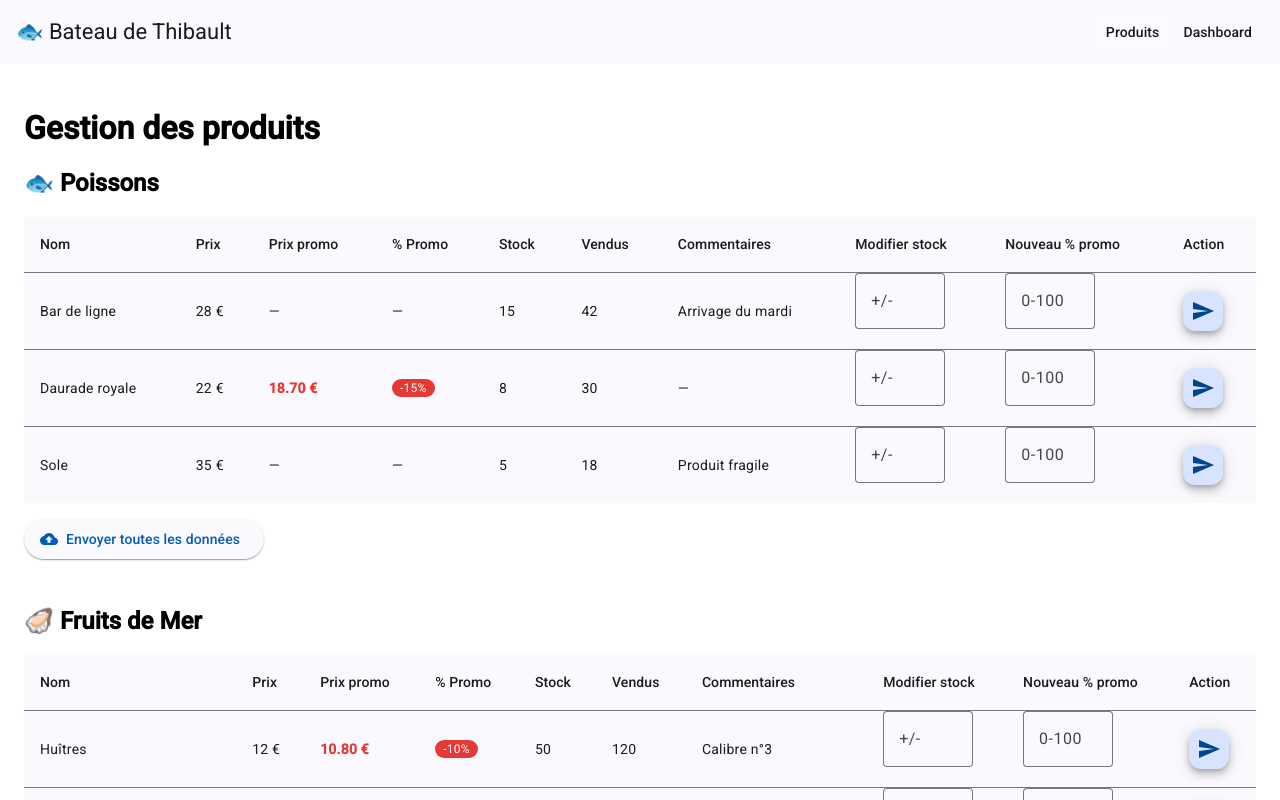
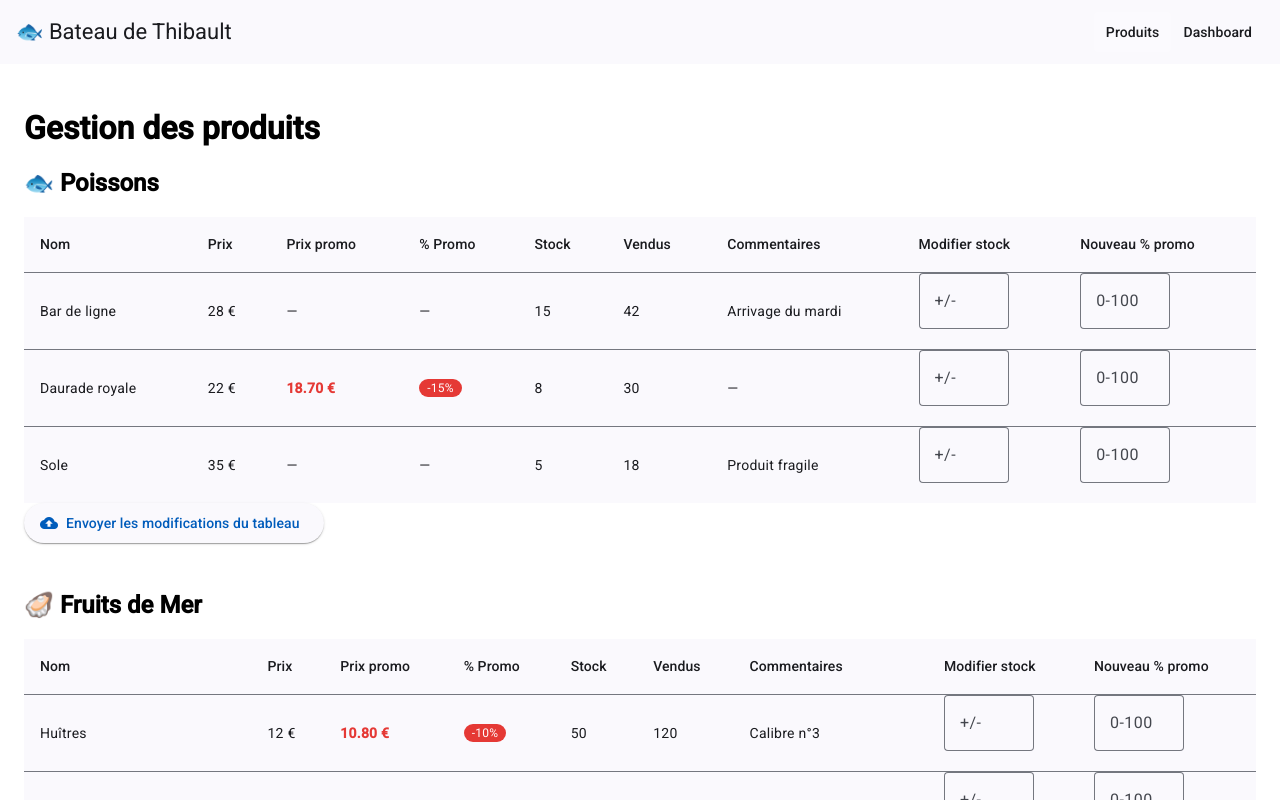
Before and after one commit to Ldacosta7/bateau-thibault-backoffice, an Angular app: page /produits in a window 1280 px wide. Shown: the top 800 px of the page. Built offline with nearby package versions, Linux system fonts and the light colour scheme.

Commit message:
feat: un bouton par tableau pour envoyer toutes les modifications

```diff
--- a/src/app/pages/produits/produits.component.html
+++ b/src/app/pages/produits/produits.component.html
@@ -1,11 +1,9 @@
 <h1>Gestion des produits</h1>
 
-<!-- BLOC RÉUTILISABLE PAR CATÉGORIE -->
 <ng-container *ngTemplateOutlet="tableauProduits; context: { $implicit: poissons, titre: '🐟 Poissons' }"></ng-container>
 <ng-container *ngTemplateOutlet="tableauProduits; context: { $implicit: fruitsDesMer, titre: '🦪 Fruits de Mer' }"></ng-container>
 <ng-container *ngTemplateOutlet="tableauProduits; context: { $implicit: crustaces, titre: '🦞 Crustacés' }"></ng-container>
 
-<!-- TEMPLATE DU TABLEAU -->
 <ng-template #tableauProduits let-liste let-titre="titre">
   <section class="tableau-section">
     <h2>{{ titre }}</h2>
@@ -58,9 +56,9 @@
         <th mat-header-cell *matHeaderCellDef>Modifier stock</th>
         <td mat-cell *matCellDef="let pf">
           <mat-form-field appearance="outline" class="champ-modif">
-            <input matInput type="number" placeholder="+/-" [(ngModel)]="pf.stockDelta" [class.champ-erreur]="pf.erreurStock">
+            <input matInput type="number" placeholder="+/-" [(ngModel)]="pf.stockDelta">
           </mat-form-field>
-          <mat-error *ngIf="pf.erreurStock" class="msg-erreur">{{ pf.erreurStock }}</mat-error>
+          <span *ngIf="pf.erreurStock" class="msg-erreur">{{ pf.erreurStock }}</span>
         </td>
       </ng-container>
 
@@ -68,18 +66,9 @@
         <th mat-header-cell *matHeaderCellDef>Nouveau % promo</th>
         <td mat-cell *matCellDef="let pf">
           <mat-form-field appearance="outline" class="champ-modif">
-            <input matInput type="number" placeholder="0-100" [(ngModel)]="pf.nouveauPourcentage" [class.champ-erreur]="pf.erreurPromo">
+            <input matInput type="number" placeholder="0-100" [(ngModel)]="pf.nouveauPourcentage">
           </mat-form-field>
-          <mat-error *ngIf="pf.erreurPromo" class="msg-erreur">{{ pf.erreurPromo }}</mat-error>
-        </td>
-      </ng-container>
-
-      <ng-container matColumnDef="action">
-        <th mat-header-cell *matHeaderCellDef>Action</th>
-        <td mat-cell *matCellDef="let pf">
-          <button mat-mini-fab color="primary" (click)="envoyerLigne(pf)" title="Envoyer">
-            <mat-icon>send</mat-icon>
-          </button>
+          <span *ngIf="pf.erreurPromo" class="msg-erreur">{{ pf.erreurPromo }}</span>
         </td>
       </ng-container>
 
@@ -87,8 +76,13 @@
       <tr mat-row *matRowDef="let row; columns: colonnes;"></tr>
     </table>
 
-    <button mat-raised-button color="accent" class="btn-tout-envoyer" (click)="toutEnvoyer(liste)">
-      <mat-icon>cloud_upload</mat-icon> Envoyer toutes les données
-    </button>
+    <!-- UN SEUL BOUTON PAR TABLEAU -->
+    <div class="barre-action">
+      <button mat-raised-button color="primary" (click)="toutEnvoyer(liste)">
+        <mat-icon>cloud_upload</mat-icon>
+        Envoyer les modifications du tableau
+      </button>
+    </div>
+
   </section>
 </ng-template>
--- a/src/app/pages/produits/produits.component.ts
+++ b/src/app/pages/produits/produits.component.ts
@@ -5,7 +5,6 @@ import { MatTableModule } from '@angular/material/table';
 import { MatInputModule } from '@angular/material/input';
 import { MatButtonModule } from '@angular/material/button';
 import { MatIconModule } from '@angular/material/icon';
-import { MatChipsModule } from '@angular/material/chips';
 import { MatSnackBarModule, MatSnackBar } from '@angular/material/snack-bar';
 import { Produit } from '../../core/models/produit.model';
 import { ProduitsService } from '../../core/services/produits.service';
@@ -23,14 +22,14 @@ interface ProduitForm {
   standalone: true,
   imports: [
     CommonModule, FormsModule, MatTableModule, MatInputModule,
-    MatButtonModule, MatIconModule, MatChipsModule, MatSnackBarModule
+    MatButtonModule, MatIconModule, MatSnackBarModule
   ],
   templateUrl: './produits.component.html',
   styleUrl: './produits.component.css'
 })
 export class ProduitsComponent implements OnInit {
 
-  colonnes = ['nom', 'prix', 'prixPromo', 'pourcentage', 'stock', 'vendus', 'commentaires', 'modifStock', 'modifPromo', 'action'];
+  colonnes = ['nom', 'prix', 'prixPromo', 'pourcentage', 'stock', 'vendus', 'commentaires', 'modifStock', 'modifPromo'];
 
   poissons: ProduitForm[] = [];
   fruitsDesMer: ProduitForm[] = [];
@@ -57,44 +56,36 @@ export class ProduitsComponent implements OnInit {
     return promo.toFixed(2) + ' €';
   }
 
-  validerLigne(pf: ProduitForm): boolean {
-    let valide = true;
+  toutEnvoyer(liste: ProduitForm[]): void {
+    // Validation de toutes les lignes d'abord
+    let toutValide = true;
+    liste.forEach(pf => {
       pf.erreurStock = '';
       pf.erreurPromo = '';
 
       if (pf.stockDelta !== null) {
         if (isNaN(pf.stockDelta)) {
-        pf.erreurStock = 'Nombre invalide'; valide = false;
+          pf.erreurStock = 'Nombre invalide'; toutValide = false;
         } else if (pf.produit.quantiteStock + pf.stockDelta < 0) {
-        pf.erreurStock = 'Stock ne peut pas être négatif'; valide = false;
+          pf.erreurStock = 'Stock ne peut pas être négatif'; toutValide = false;
         }
       }
       if (pf.nouveauPourcentage !== null) {
         if (isNaN(pf.nouveauPourcentage)) {
-        pf.erreurPromo = 'Nombre invalide'; valide = false;
+          pf.erreurPromo = 'Nombre invalide'; toutValide = false;
         } else if (pf.nouveauPourcentage < 0 || pf.nouveauPourcentage > 100) {
-        pf.erreurPromo = 'Entre 0 et 100'; valide = false;
+          pf.erreurPromo = 'Entre 0 et 100'; toutValide = false;
         }
       }
-    return valide;
+    });
+
+    if (!toutValide) {
+      this.snackBar.open('❌ Corrige les erreurs avant d\'envoyer', 'Fermer', { duration: 3000 });
+      return;
     }
 
-  envoyerLigne(pf: ProduitForm): void {
-    if (!this.validerLigne(pf)) return;
-    const changes: Partial<Produit> = {};
-    if (pf.stockDelta !== null) changes.quantiteStock = pf.produit.quantiteStock + pf.stockDelta;
-    if (pf.nouveauPourcentage !== null) {
-      changes.pourcentagePromotion = pf.nouveauPourcentage;
-      changes.enPromotion = pf.nouveauPourcentage > 0;
-    }
-    this.produitsService.updateProduit(pf.produit.id, changes);
-    this.chargerProduits();
-    this.snackBar.open('✅ Produit mis à jour !', 'Fermer', { duration: 3000 });
-  }
-
-  toutEnvoyer(liste: ProduitForm[]): void {
-    const toutValide = liste.every(pf => this.validerLigne(pf));
-    if (!toutValide) return;
+    // Envoi uniquement des lignes modifiées
+    let nbModifs = 0;
     liste.forEach(pf => {
       const changes: Partial<Produit> = {};
       if (pf.stockDelta !== null) changes.quantiteStock = pf.produit.quantiteStock + pf.stockDelta;
@@ -102,9 +93,18 @@ export class ProduitsComponent implements OnInit {
         changes.pourcentagePromotion = pf.nouveauPourcentage;
         changes.enPromotion = pf.nouveauPourcentage > 0;
       }
-      if (Object.keys(changes).length > 0) this.produitsService.updateProduit(pf.produit.id, changes);
+      if (Object.keys(changes).length > 0) {
+        this.produitsService.updateProduit(pf.produit.id, changes);
+        nbModifs++;
+      }
     });
+
     this.chargerProduits();
-    this.snackBar.open('✅ Tous les produits mis à jour !', 'Fermer', { duration: 3000 });
+
+    if (nbModifs === 0) {
+      this.snackBar.open('ℹ️ Aucune modification saisie', 'Fermer', { duration: 3000 });
+    } else {
+      this.snackBar.open(`✅ ${nbModifs} produit(s) mis à jour !`, 'Fermer', { duration: 3000 });
     }
   }
+}
```
Lines whose indentation alone changed are shown as unchanged.
